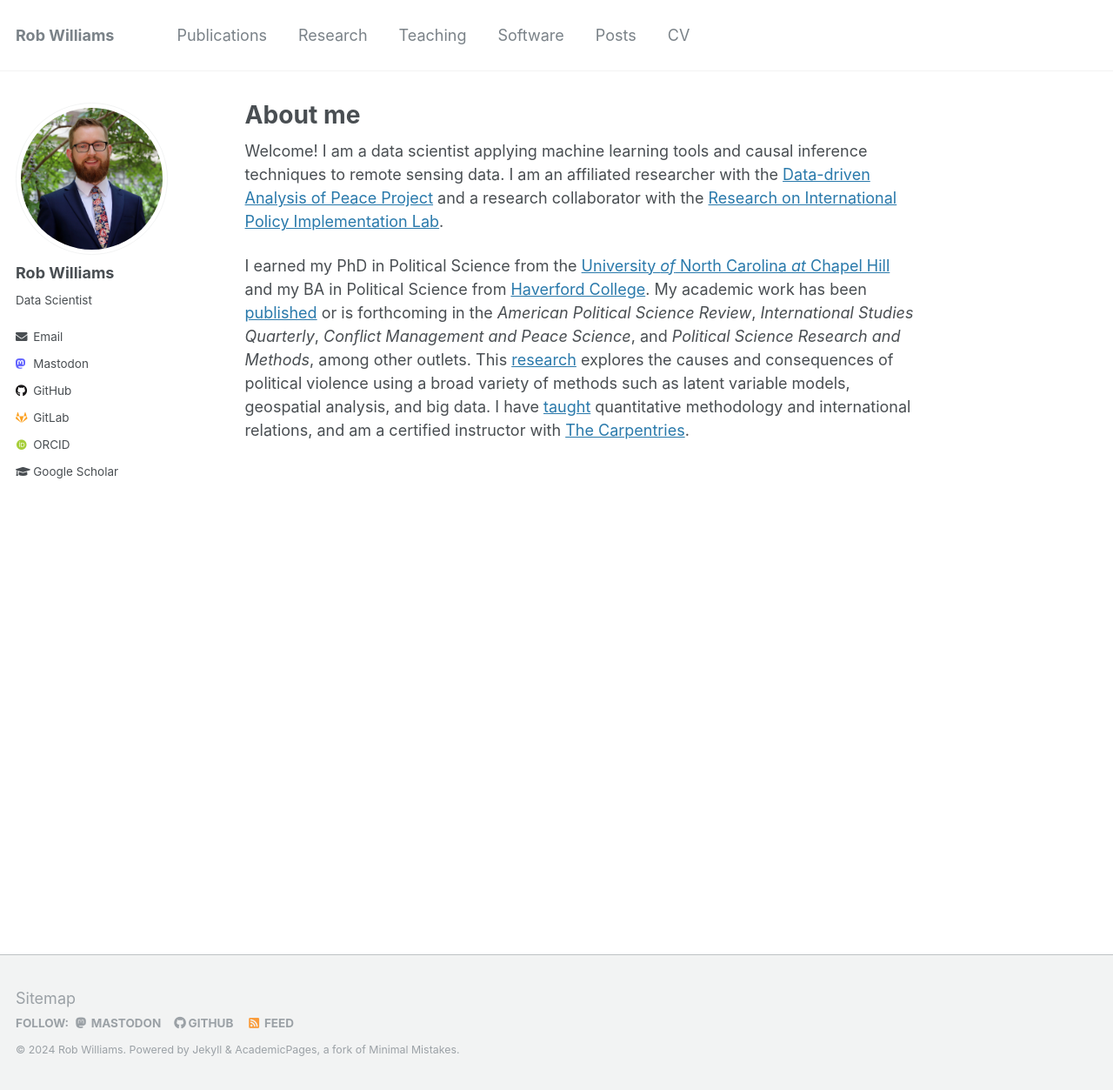
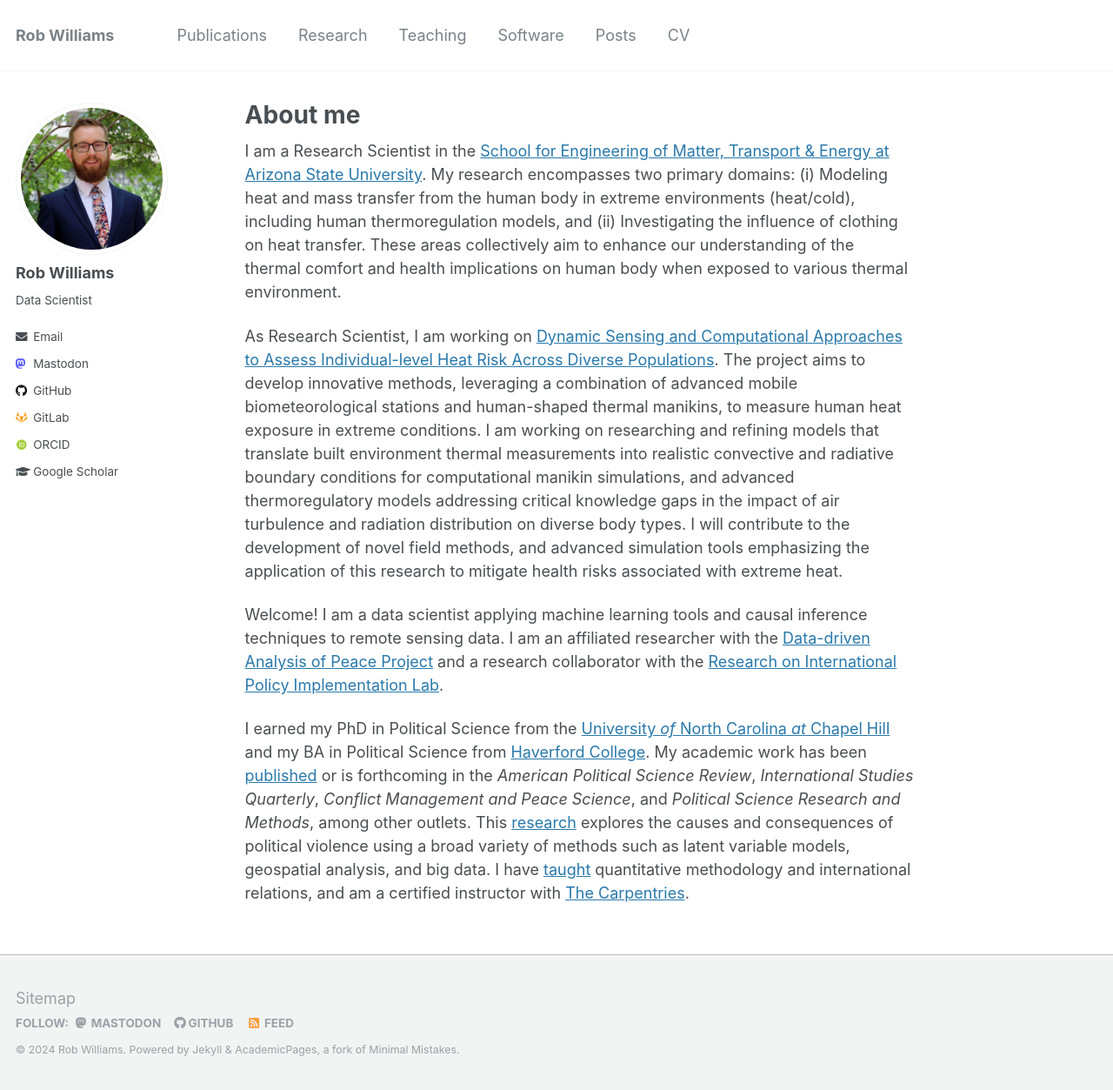
Before and after one commit to Joshi-Ankit/joshi-ankit.github.io, a Jekyll site: the page built from _pages/about.md, in a window 1280 px wide and 1253 px high. Shown: the whole window at 87% size. Built offline with Jekyll 4.4.1, drawn with Linux system fonts in a browser that asks for light colours; some web fonts are replaced.

Commit message:
Update about.md

```diff
--- a/_pages/about.md
+++ b/_pages/about.md
@@ -7,6 +7,14 @@ redirect_from:
   - /about/
   - /about.html
 ---
+
+I am a Research Scientist in the [School for Engineering of Matter, Transport & Energy at Arizona State University](https://semte.engineering.asu.edu/). My research encompasses two primary domains: (i) Modeling heat and mass transfer from the human body in extreme environments (heat/cold), including human thermoregulation models, and (ii) Investigating the influence of clothing on heat transfer. These areas collectively aim to enhance our understanding of the thermal comfort and health implications on human body when exposed to various thermal environment.
+
+As Research Scientist, I am working on [Dynamic Sensing and Computational Approaches to Assess Individual-level Heat Risk Across Diverse Populations](https://www.nsf.gov/awardsearch/showAward?AWD_ID=2152468&HistoricalAwards=false). The project aims to develop innovative methods, leveraging a combination of advanced mobile biometeorological stations and human-shaped thermal manikins, to measure human heat exposure in extreme conditions. I am working on  researching and refining models that translate built environment thermal measurements into realistic convective and radiative boundary conditions for computational manikin simulations, and advanced thermoregulatory models addressing critical knowledge gaps in the impact of air turbulence and radiation distribution on diverse body types. I will contribute to the development of novel field methods, and advanced simulation tools emphasizing the application of this research to mitigate health risks associated with extreme heat.
+
+
+
+
 
 Welcome! I am a data scientist applying machine learning tools and causal
 inference techniques to remote sensing data. I am an affiliated
```
